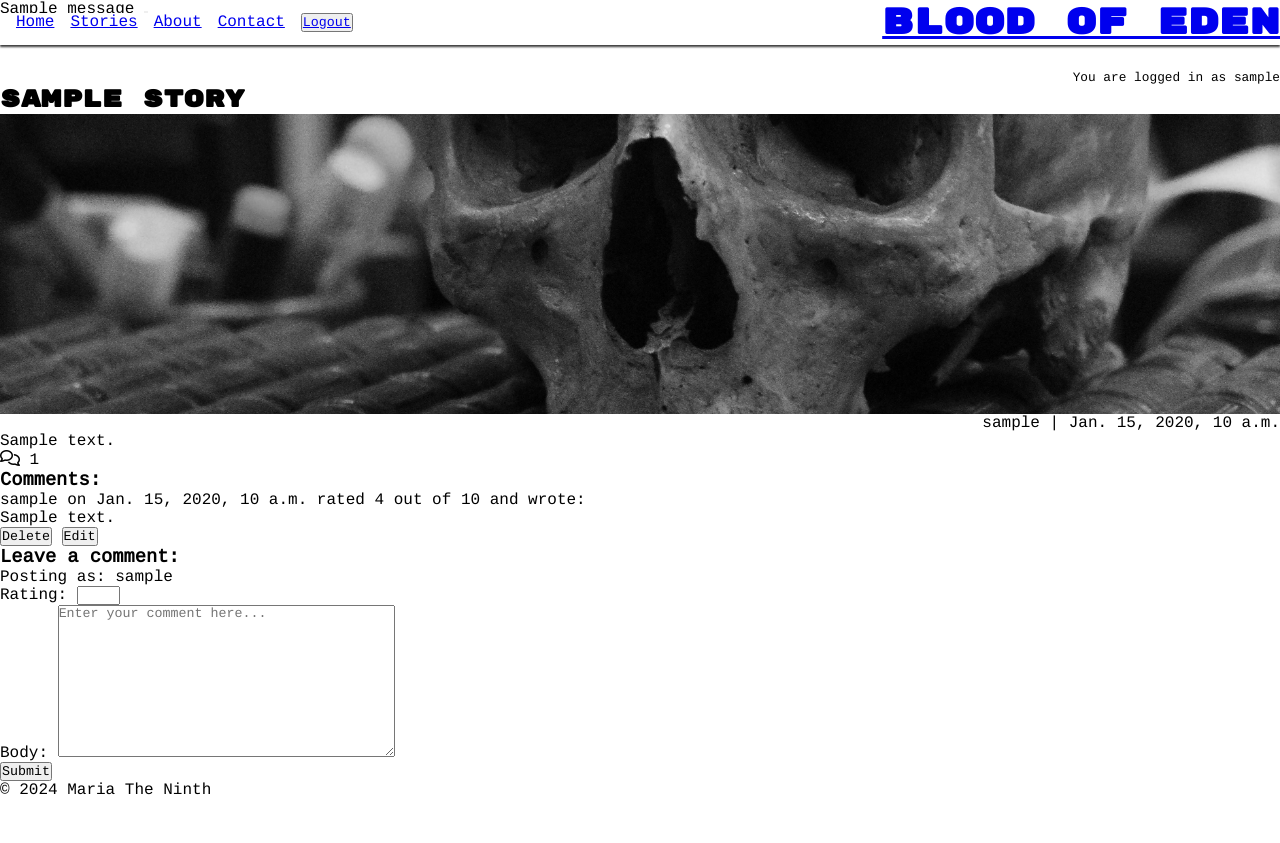
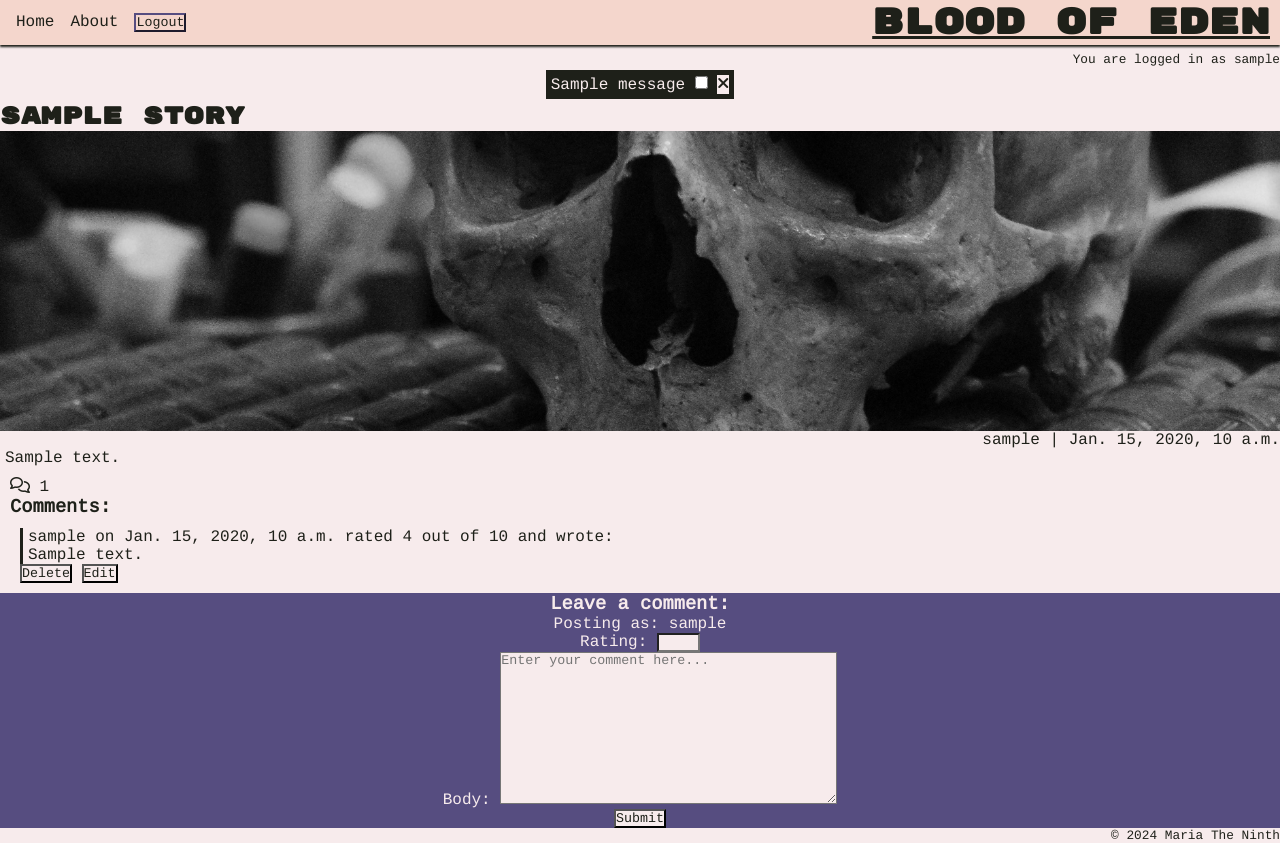
Before and after one commit to maria-grozova/blood-of-eden-blog, a Django app: a page that uses templates/base.html in a window 1280 px wide. Before the commit the page ends 795 px from the top, so only its background shows below. Run offline with Django 4.2, Linux system fonts and the light colour scheme; a user stored in the database is signed in; tables that the repository leaves empty hold one stand-in row (values such as "Sample post"); one stand-in notice (Sample message) is shown; some libraries are stand-ins or nearby versions.

Commit message:
added message logic in js, additional styling in css

```diff
--- a/static/css/style.css
+++ b/static/css/style.css
@@ -4,11 +4,15 @@
     margin: 0;
     padding: 0;
     font-family: "Cousine", monospace;
+    background-color: #F7EBEC;
+    color: #1E2019;
 }
 
 h1, h2 {
     font-family: "Rubik Mono One", system-ui;
 }
+
+/* Header*/
 header {
 display: flex;
 justify-content: space-between;
@@ -18,15 +22,18 @@ position: fixed;
 top: 0;
 z-index: 99;
 width: 100%;
-box-shadow: 0 2px 2px #3a3a3a;
+box-shadow: 0 2px 2px #1E2019;
+background-color: #f4d6cc;
 }
 
 #menu {
     list-style-type: none;
+    background-color: #f4d6cc;
 }
 
 #logo {
     font-size: 1.2em;
+    background-color: #f4d6cc;
 }
 
 /* Navbar styles with dropdown toggle */
@@ -34,13 +41,29 @@ box-shadow: 0 2px 2px #3a3a3a;
 nav {
     position: absolute;
     left: 0;
-    background-color: #ffffff;
     width: 100%;
-    box-shadow: 0 2px 2px #3a3a3a;
+    box-shadow: 0 2px 2px #1E2019;
     display: none;
     top: 100%;
+    background-color: #f4d6cc;
 }
 
+nav li, nav a {
+    background-color: #f4d6cc;
+    text-decoration: none;
+}
+
+nav a:hover {
+    text-decoration: underline #1E2019;
+}
+
+nav button {
+    border-color: #564D80;
+}
+
+nav i {
+    background-color: #f4d6cc;
+}
 
 /* Nav toggle */
 
@@ -54,11 +77,32 @@ nav {
 
 .nav-toggle-label {
     font-size: 2rem;
+    background-color: #f4d6cc;
+}
+
+.fa-bars:before {
+background-color: #f4d6cc;
 }
 
 main .login-status {
     text-align: right;
     font-size: 0.8em;
+}
+
+.messages {
+    display: flex;
+    justify-content: center;
+}
+
+.message input {
+    display: none;
+}
+
+#msg {
+border: solid;
+padding: 5px;
+background-color: #1E2019;
+color: #F7EBEC;
 }
 
 main {
@@ -114,6 +187,7 @@ main {
 
 .story-content {
     font-family: "Cousine", monospace;
+    margin: 0 5px 0;
 }
 
 .about-container {
@@ -124,11 +198,62 @@ main {
     max-width: 60vw;
 }
 
+#comment-section {
+    margin: 10px;
+}
+
+.form-card {
+    display: flex;
+    flex-direction: column;
+    background-color: #564D80;
+}
+
+.form-card h3 {
+align-self: center;
+}
+
+.form-card h3, .form-card p {
+    background-color: #564D80;
+    color: #F7EBEC;
+
+
+}
+
+#commentForm {
+    background-color: #564D80;
+    display: flex;
+    flex-direction: column;
+}
+
+#commentForm label {
+    background-color: #564D80;
+    color: #F7EBEC;
+}
+#commentForm button {
+    align-self: center;
+}
+
+.comments {
+    margin: 10px;
+}
+.comments p {
+    border-left: solid #1e2019;
+    padding-left: 5px;
+}
+
+/* Footer */
+
+footer p {
+    text-align: right;
+    font-size: 0.8em;
+}
 /* Media queries */
+@media screen and (min-width: 500px) {
+    .form-card h3, .form-card p {
+    align-self: center;
+    }
+}
 @media screen and (min-width: 760px) {
-    .hide-small-screen {
-        display: block;
-    }
 
     header {
         justify-content: space-between;
@@ -143,6 +268,7 @@ main {
 
     #logo {
         font-size: 1.3em;
+        padding-right: 5px;
     }
 
     #menu {
--- a/static/js/script.js
+++ b/static/js/script.js
@@ -8,6 +8,10 @@ const deleteModal = document.getElementById("deleteModal");
 const deleteButtons = document.getElementsByClassName("delete-button");
 const deleteConfirm = document.getElementById("deleteConfirm");
 const closeButtons = document.getElementsByClassName("close-button");
+
+var checkbox = document.querySelector("input[name=message-close]");
+const messageBlock = document.getElementById("msg");
+
 
 /**
 * Initializes edit functionality for the provided edit buttons.
@@ -55,3 +59,9 @@ for (let button of closeButtons) {
       deleteModal.classList.toggle("hide");
     });
   }
+
+checkbox.addEventListener('change', function() {
+  if (this.checked) {
+    messageBlock.classList.add("hide");
+ }
+});
--- a/stories/templates/stories/story_detail.html
+++ b/stories/templates/stories/story_detail.html
@@ -22,6 +22,8 @@
     {{ story.content | safe }}
   </p>
 </div>
+
+<div id="comment-section">
   <!-- Displaying count of comments -->
   <i class="fa-regular fa-comments"></i> {{ comment_count }}
   <!-- Displaying Comments -->
@@ -45,14 +47,14 @@
     </p>
     {% endif %}
     {% if user.is_authenticated and comment.author == user %}
-    <button class="delete-button"
-    comment_id="{{ comment.id }}">Delete</button>
-    <button class="edit-button"
-    comment_id="{{ comment.id }}">Edit</button>
+    <button class="delete-button" comment_id="{{ comment.id }}">Delete</button>
+    <button class="edit-button" comment_id="{{ comment.id }}">Edit</button>
     {% endif %}
   </div>
+
   <!-- The for loop ends here -->
   {% endfor %}
+</div>
 <!-- Creating New Comments -->
 <div class="form-card">
   {% if user.is_authenticated %}
@@ -69,15 +71,12 @@
 </div>
 
 <!-- Delete confirmation modal -->
-<div class="modal hide" id="deleteModal" tabindex="-1"
-  aria-labelledby="deleteModalLabel" aria-hidden="true">
+<div class="modal hide" id="deleteModal" tabindex="-1" aria-labelledby="deleteModalLabel" aria-hidden="true">
   <div class="modal-dialog">
     <div class="modal-content">
       <div class="modal-header">
-        <h5 class="modal-title"
-          id="deleteModalLabel">Delete comment?</h5>
-        <button type="button" class="btn-close"
-          data-bs-dismiss="modal" aria-label="Close"></button>
+        <h5 class="modal-title" id="deleteModalLabel">Delete comment?</h5>
+        <button type="button" class="btn-close" data-bs-dismiss="modal" aria-label="Close"></button>
       </div>
       <div class="modal-body">
         Are you sure you want to delete your comment?
--- a/templates/base.html
+++ b/templates/base.html
@@ -37,10 +37,8 @@
             <ul id="menu">
                 <li><a class="nav-link {% if request.path == home_url %}active{% endif %}" aria-current="page"
                     href="{% url 'home' %}">Home</a></li>
-                <li><a class="nav-link" href="{% url 'home' %}">Stories</a></li>
                 <li><a class="nav-link {% if request.path == about_url %}active{%endif%}" aria-current="page"
                     href="{% url 'about' %}">About</a></li>
-                <li><a class="nav-link" href="{% url 'home' %}">Contact</a></li>
                 {% if user.is_authenticated %}
                 <li><button><a class="nav-link {% if request.path == logout_url %}active{% endif %}" aria-current="page" href="{% url 'account_logout' %}">Logout</a></button></li>
                 {% else %}
@@ -55,23 +53,24 @@
         </a>
 
     </header>
-    <!-- displaying Django messages -->
-    <div class="messages">
-         {% for message in messages %}
-        <div class="alert {{ message.tags }} alert-dismissible
-        fade show" id="msg" role="alert">
-        {{ message | safe }}
-        <button type="button" class="btn-close"
-        data-bs-dismiss="alert" aria-label="Close"></button>
-        </div>
-        {% endfor %}
-    </div>
     <main>
         {% if user.is_authenticated %}
         <p class="login-status">You are logged in as {{ user }}</p>
         {% else %}
         <p class="login-status">You are not logged in</p>
         {% endif %}
+        <!-- displaying Django messages -->
+        <div class="messages">
+            {% for message in messages %}
+            <div class="alert {{ message.tags }} alert-dismissible
+            fade show" id="msg" role="alert">
+            {{ message | safe }}
+            <input type="checkbox" name="message-close" id="message-close">
+            <label for="message-close" ><i class="fa-solid fa-xmark"></i></label>
+
+       </div>
+       {% endfor %}
+   </div>
         {% block content %}
         <!-- Content Goes here -->
         {% endblock content %}
```
Also changed, not shown: other parts of static/css/style.css (+30 -1 lines), stories/templates/stories/index.html (+4 -28 lines), static/images/Hero.jpg (added), 1 other file. Lines whose indentation alone changed are shown as unchanged.
